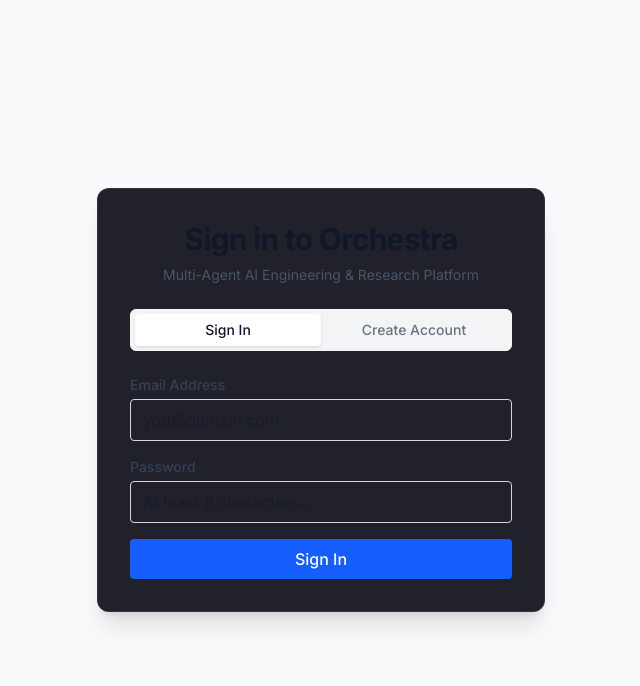
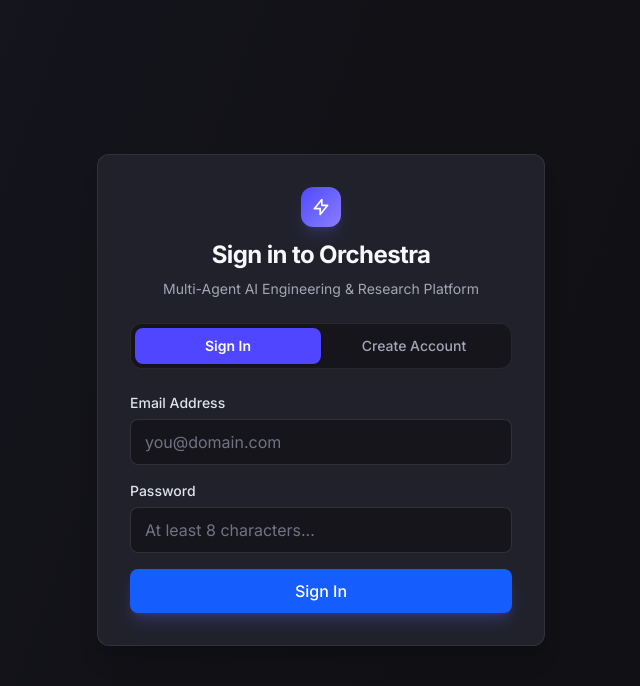
Before and after one commit to SagarSinghThapa/Orchestra, a Next.js app in the folder frontend/: page /login in a window 1280 px wide. Shown: the top 686 px of the page, without its empty margins (319-959 px from the left). Built offline with nearby package versions, Linux system fonts and the light colour scheme; no server answers.

Commit message:
feat(auth-ui): modernize authentication UI with dark Stitch theme and high contrast

```diff
--- a/frontend/src/app/login/page.tsx
+++ b/frontend/src/app/login/page.tsx
@@ -63,25 +63,41 @@ function LoginForm() {
   };
 
   return (
-    <div className="flex items-center justify-center min-h-screen bg-gray-50 px-4">
-      <Card className="w-full max-w-md p-8 space-y-6">
+    <div className="flex items-center justify-center min-h-screen bg-[#101014] workspace-gradient-bg px-4 py-8">
+      <Card className="w-full max-w-md p-6 sm:p-8 space-y-6 bg-[#20212B] border border-white/[0.08] shadow-2xl rounded-2xl text-[#F5F5F5]">
         <div className="text-center">
-          <h1 className="text-3xl font-bold tracking-tight text-gray-900">
+          <div className="inline-flex items-center justify-center w-10 h-10 rounded-xl bg-gradient-to-br from-[#5146FF] to-[#8B7CFF] text-white shadow-lg shadow-indigo-500/20 mb-3">
+            <svg
+              className="w-5 h-5"
+              fill="none"
+              stroke="currentColor"
+              viewBox="0 0 24 24"
+              xmlns="http://www.w3.org/2000/svg"
+            >
+              <path
+                strokeLinecap="round"
+                strokeLinejoin="round"
+                strokeWidth={2}
+                d="M13 10V3L4 14h7v7l9-11h-7z"
+              />
+            </svg>
+          </div>
+          <h1 className="text-2xl font-bold tracking-tight text-[#F8F8FC]">
             {mode === "login" ? "Sign in to Orchestra" : "Create an account"}
           </h1>
-          <p className="mt-2 text-sm text-gray-600">
+          <p className="mt-2 text-sm text-[#A4A6B8]">
             Multi-Agent AI Engineering & Research Platform
           </p>
         </div>
 
         {/* Mode Selector */}
-        <div className="flex rounded-md bg-gray-100 p-1 border">
+        <div className="flex rounded-xl bg-[#15151B] p-1 border border-white/[0.08]">
           <button
             type="button"
-            className={`flex-1 rounded py-1.5 text-sm font-medium transition-colors ${
+            className={`flex-1 rounded-lg py-2 text-sm font-medium transition-all ${
               mode === "login"
-                ? "bg-white text-gray-900 shadow-sm"
-                : "text-gray-500 hover:text-gray-900"
+                ? "bg-[#5146FF] text-white shadow-sm font-semibold"
+                : "text-[#A4A6B8] hover:text-white"
             }`}
             onClick={() => {
               setMode("login");
@@ -93,10 +109,10 @@ function LoginForm() {
           </button>
           <button
             type="button"
-            className={`flex-1 rounded py-1.5 text-sm font-medium transition-colors ${
+            className={`flex-1 rounded-lg py-2 text-sm font-medium transition-all ${
               mode === "register"
-                ? "bg-white text-gray-900 shadow-sm"
-                : "text-gray-500 hover:text-gray-900"
+                ? "bg-[#5146FF] text-white shadow-sm font-semibold"
+                : "text-[#A4A6B8] hover:text-white"
             }`}
             onClick={() => {
               setMode("register");
@@ -111,10 +127,10 @@ function LoginForm() {
         {error && (
           <div
             role="alert"
-            className={`rounded-md p-3 text-sm border ${
+            className={`rounded-lg p-3 text-sm border transition-all ${
               isRateLimited
-                ? "bg-amber-50 text-amber-800 border-amber-200"
-                : "bg-red-50 text-red-700 border-red-200"
+                ? "bg-amber-950/40 text-amber-200 border-amber-600/50"
+                : "bg-red-950/40 text-red-200 border-red-600/50"
             }`}
           >
             {error}
@@ -123,12 +139,14 @@ function LoginForm() {
 
         <form onSubmit={handleSubmit} className="space-y-4">
           <div>
-            <label className="block text-sm font-medium text-gray-700">Email Address</label>
+            <label className="block text-sm font-medium text-[#E0E2EC] mb-1.5">
+              Email Address
+            </label>
             <input
               type="email"
               required
               disabled={submitting}
-              className="mt-1 w-full border border-gray-300 rounded px-3 py-2 text-gray-900 focus:outline-none focus:ring-2 focus:ring-blue-500 disabled:bg-gray-100"
+              className="w-full rounded-lg bg-[#15151B] border border-white/[0.12] px-3.5 py-2.5 text-white placeholder-[#717384] focus:outline-none focus:border-[#5146FF] focus:ring-1 focus:ring-[#5146FF] transition-all disabled:opacity-50 disabled:bg-[#15151B]/50"
               value={email}
               onChange={(e) => setEmail(e.target.value)}
               placeholder="you@domain.com"
@@ -136,19 +154,25 @@ function LoginForm() {
           </div>
 
           <div>
-            <label className="block text-sm font-medium text-gray-700">Password</label>
+            <label className="block text-sm font-medium text-[#E0E2EC] mb-1.5">
+              Password
+            </label>
             <input
               type="password"
               required
               disabled={submitting}
-              className="mt-1 w-full border border-gray-300 rounded px-3 py-2 text-gray-900 focus:outline-none focus:ring-2 focus:ring-blue-500 disabled:bg-gray-100"
+              className="w-full rounded-lg bg-[#15151B] border border-white/[0.12] px-3.5 py-2.5 text-white placeholder-[#717384] focus:outline-none focus:border-[#5146FF] focus:ring-1 focus:ring-[#5146FF] transition-all disabled:opacity-50 disabled:bg-[#15151B]/50"
               value={password}
               onChange={(e) => setPassword(e.target.value)}
               placeholder="At least 8 characters..."
             />
           </div>
 
-          <Button type="submit" className="w-full justify-center" disabled={submitting}>
+          <Button
+            type="submit"
+            className="w-full justify-center py-2.5 bg-[#5146FF] hover:bg-[#4338CA] text-white font-medium rounded-lg shadow-lg shadow-indigo-500/25 transition-all focus:outline-none focus:ring-2 focus:ring-[#5146FF] focus:ring-offset-2 focus:ring-offset-[#20212B] disabled:opacity-50"
+            disabled={submitting}
+          >
             {submitting ? "Please wait..." : mode === "login" ? "Sign In" : "Register"}
           </Button>
         </form>
@@ -161,8 +185,8 @@ export default function LoginPage() {
   return (
     <Suspense
       fallback={
-        <div className="flex min-h-screen items-center justify-center bg-gray-50">
-          <p className="text-gray-500">Loading authentication...</p>
+        <div className="flex min-h-screen items-center justify-center bg-[#101014] text-[#A4A6B8]">
+          <p className="text-[#A4A6B8]">Loading authentication...</p>
         </div>
       }
     >
--- a/frontend/vitest.config.ts
+++ b/frontend/vitest.config.ts
@@ -8,6 +8,7 @@ export default defineConfig({
     setupFiles: ["./tests/setup.ts"],
     include: ["tests/**/*.test.{ts,tsx}"],
     exclude: ["**/node_modules/**", "tests/e2e/**"],
+    fileParallelism: false,
   },
   resolve: {
     alias: {
```
Also changed, not shown: 1 other file (tests, documents, lock files or other folders).
